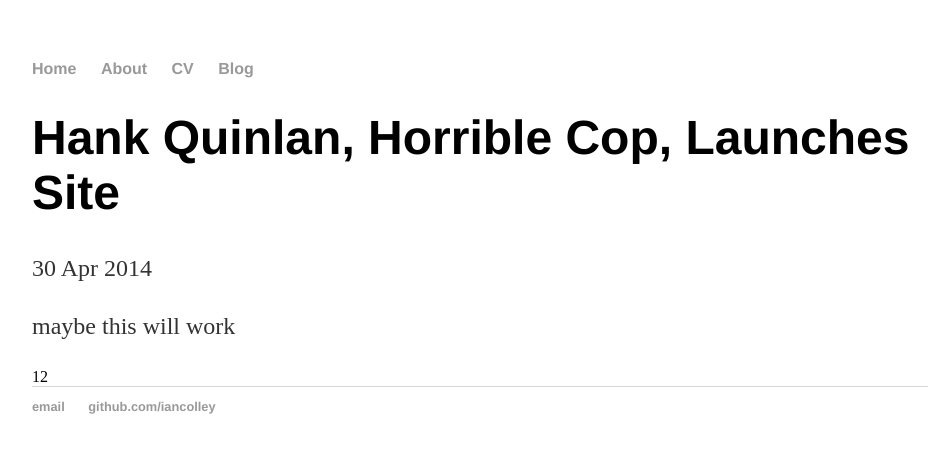
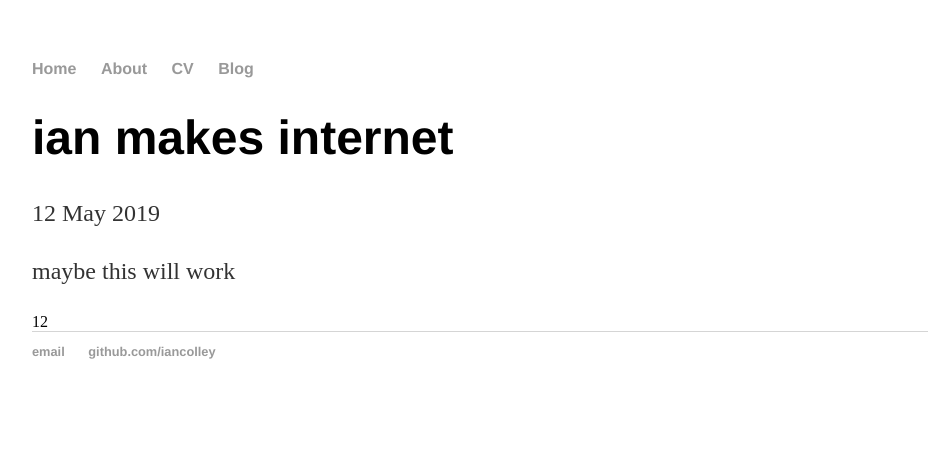
Before and after one commit to iancolley/iancolley.github.io, a Jekyll site: the page built from _posts/2019-05-12-ian-testing-site.md, in a window 1280 px wide. Shown: the top 453 px of the page, without its empty margins (160-1099 px from the left). Built offline with Jekyll 4.4.1, drawn with Linux system fonts in a browser that asks for light colours.

Commit message:
Update 2019-05-12-ian-testing-site.md

```diff
--- a/_posts/2019-05-12-ian-testing-site.md
+++ b/_posts/2019-05-12-ian-testing-site.md
@@ -1,7 +1,7 @@
 ---
 layout: post
-title: "Hank Quinlan, Horrible Cop, Launches Site"
-date: 2014-04-30
+title: "ian makes internet"
+date: 2019-05-12
 ---
 
 maybe this will work
```
